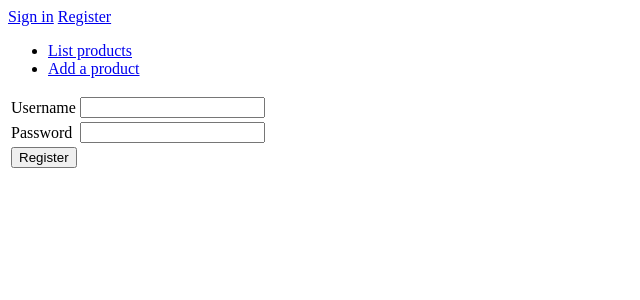
After one commit to lacolegiala/online-store, a Flask app: page /auth/register in a window 1280 px wide. The commit adds this page. Shown: the top 300 px of the page, without its empty margins (0-640 px from the left). Run offline with Flask 2, Linux system fonts and the light colour scheme.

Commit message:
Add a registration form and validators

```diff
--- a/application/auth/forms.py
+++ b/application/auth/forms.py
@@ -1,9 +1,10 @@
 from flask_wtf import FlaskForm
 from wtforms import PasswordField, StringField
+from wtforms.validators import DataRequired
 
 class LoginForm(FlaskForm):
-    username = StringField("Username")
-    password = PasswordField("Password")
+    username = StringField("Username", validators=[DataRequired()])
+    password = PasswordField("Password", validators=[DataRequired()])
 
     class Meta:
         csrf = False
--- a/application/auth/models.py
+++ b/application/auth/models.py
@@ -9,12 +9,10 @@ class User(db.Model):
     date_modified = db.Column(db.DateTime, default=db.func.current_timestamp(),
                               onupdate=db.func.current_timestamp())
 
-    name = db.Column(db.String(144), nullable=False)
     username = db.Column(db.String(144), nullable=False)
     password = db.Column(db.String(144), nullable=False)
 
-    def __init__(self, name, username, password):
-        self.name = name
+    def __init__(self, username, password):
         self.username = username
         self.password = password
 
--- a/application/auth/views.py
+++ b/application/auth/views.py
@@ -1,5 +1,6 @@
 from flask import render_template, request, redirect, url_for
 from flask_login import login_user, logout_user
+from application import db
 
 from application import app
 from application.auth.models import User
@@ -25,3 +26,21 @@ def auth_login():
 def auth_logout():
   logout_user()
   return redirect(url_for("index"))
+
+@app.route("/auth/register")
+def auth_register():
+  return render_template("auth/register.html", form = LoginForm())
+
+@app.route("/auth/register", methods = ["POST"])
+def auth_register_lol():
+    form = LoginForm(request.form)
+
+    if not form.validate():
+        return redirect(url_for("products_index"))
+
+    user = User(form.username.data, form.password.data)
+
+    db.session().add(user)
+    db.session().commit()
+
+    return redirect(url_for("index"))
--- /dev/null
+++ b/application/templates/auth/register.html
@@ -0,0 +1,28 @@
+{% extends "layout.html" %}
+
+{% block body %}
+<form method="POST" action="{{ url_for('auth_register') }}">
+  <table>
+    <tr>
+      <td>
+	{{ form.username.label }}
+      </td>
+      <td>
+	{{ form.username }}
+      </td>
+    </tr>
+    <tr>
+      <td>
+	{{ form.password.label }}
+      </td>
+      <td>
+	{{ form.password }}
+      </td>
+    </tr>
+    <tr>
+      <td colspan="2">
+	      <input type="submit" value="Register" />
+      </td>
+    </tr>
+</form>
+{% endblock %}
--- a/application/templates/layout.html
+++ b/application/templates/layout.html
@@ -8,10 +8,11 @@
   <body>
     {% if current_user.is_authenticated %}
     <p>
-      Logged in as {{ current_user.name }}. <a href="{{ url_for('auth_logout') }}"> Log out</a>
+      Logged in as {{ current_user.username }}. <a href="{{ url_for('auth_logout') }}"> Log out</a>
     </p>
     {% else %}
     <a href="{{ url_for('auth_login') }}">Sign in</a>
+    <a href="{{ url_for('auth_register') }}">Register</a>
     {% endif %}
     <ul>
       <li>
```
